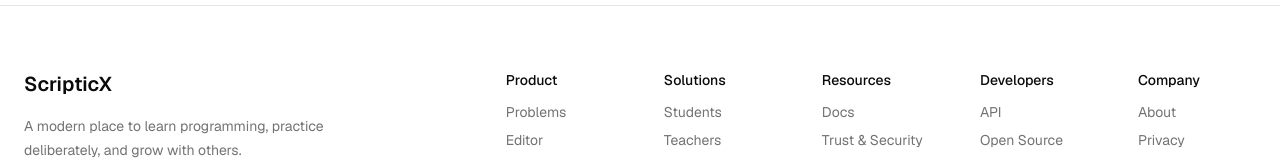
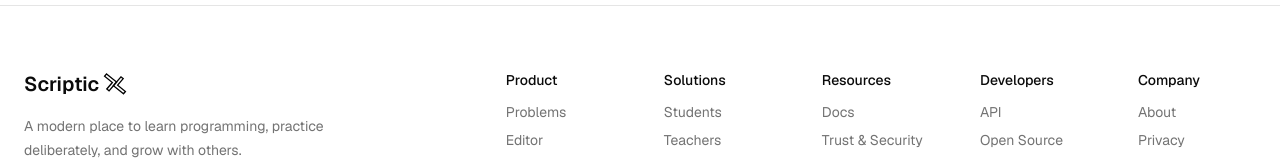
Before and after one commit to Sank34/scripticx-landing, a Next.js app: page / in a window 1280 px wide. Shown: the part 7805-7965 px from the top of the page. Built offline with nearby package versions, Linux system fonts and the light colour scheme; no server answers.

Commit message:
footer smol update

```diff
--- a/components/Footer.tsx
+++ b/components/Footer.tsx
@@ -1,4 +1,5 @@
 import Link from "next/link";
+import Image from "next/image";
 import { Check } from "lucide-react";
 import { siGithub, siYoutube } from "simple-icons";
 import { useTranslations } from "next-intl";
@@ -38,9 +39,19 @@ export default function Footer() {
 
           {/* logo + socials */}
           <div>
-            <h2 className="text-xl font-semibold mb-4">
-              ScripticX
-            </h2>
+            <Link
+              href="/"
+              className="mb-4 flex w-fit items-center justify-baseline text-xl font-semibold"
+            >
+              Scriptic
+              <Image
+                src="/logoSCX.svg"
+                alt="ScripticX"
+                width={32}
+                height={32}
+                className="h-auto w-8"
+              />
+            </Link>
 
             <p className="mb-5 max-w-xs text-sm leading-6 text-muted-foreground">
               {t("tagline")}
```
